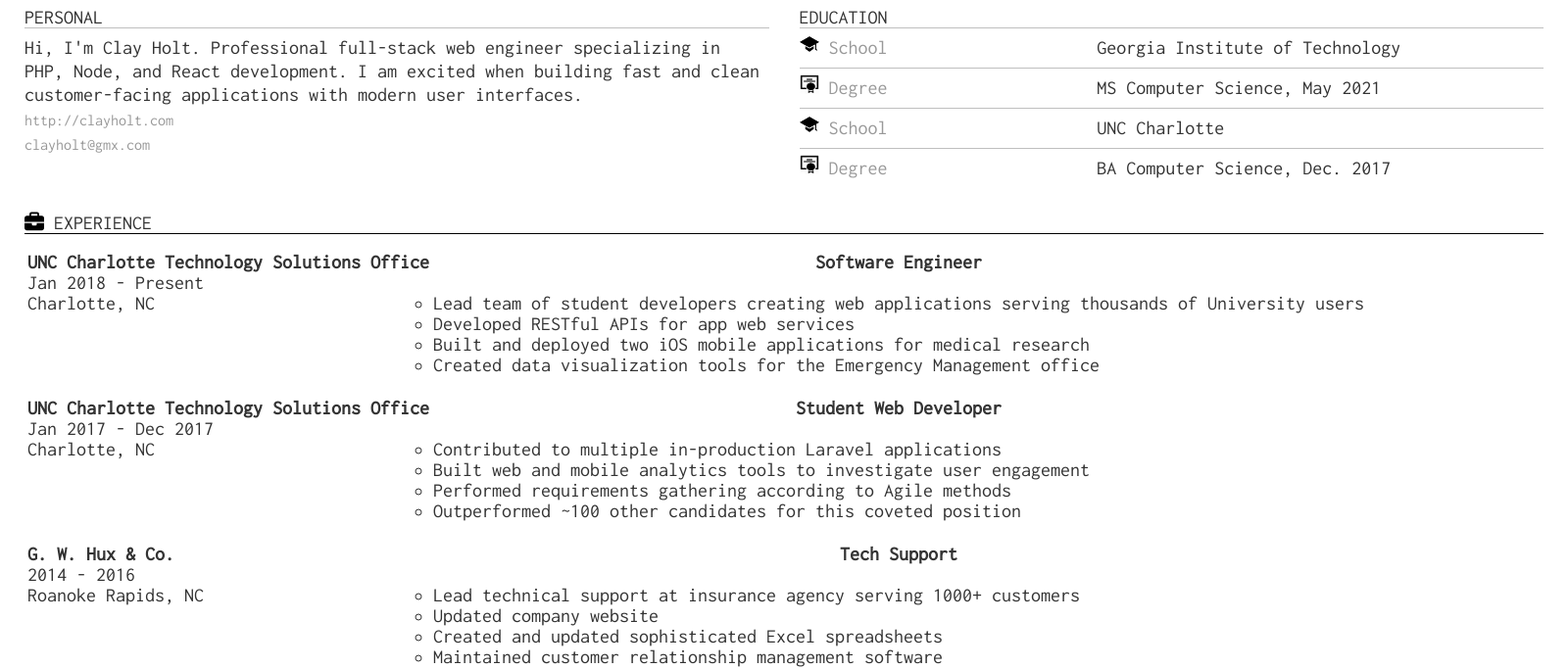
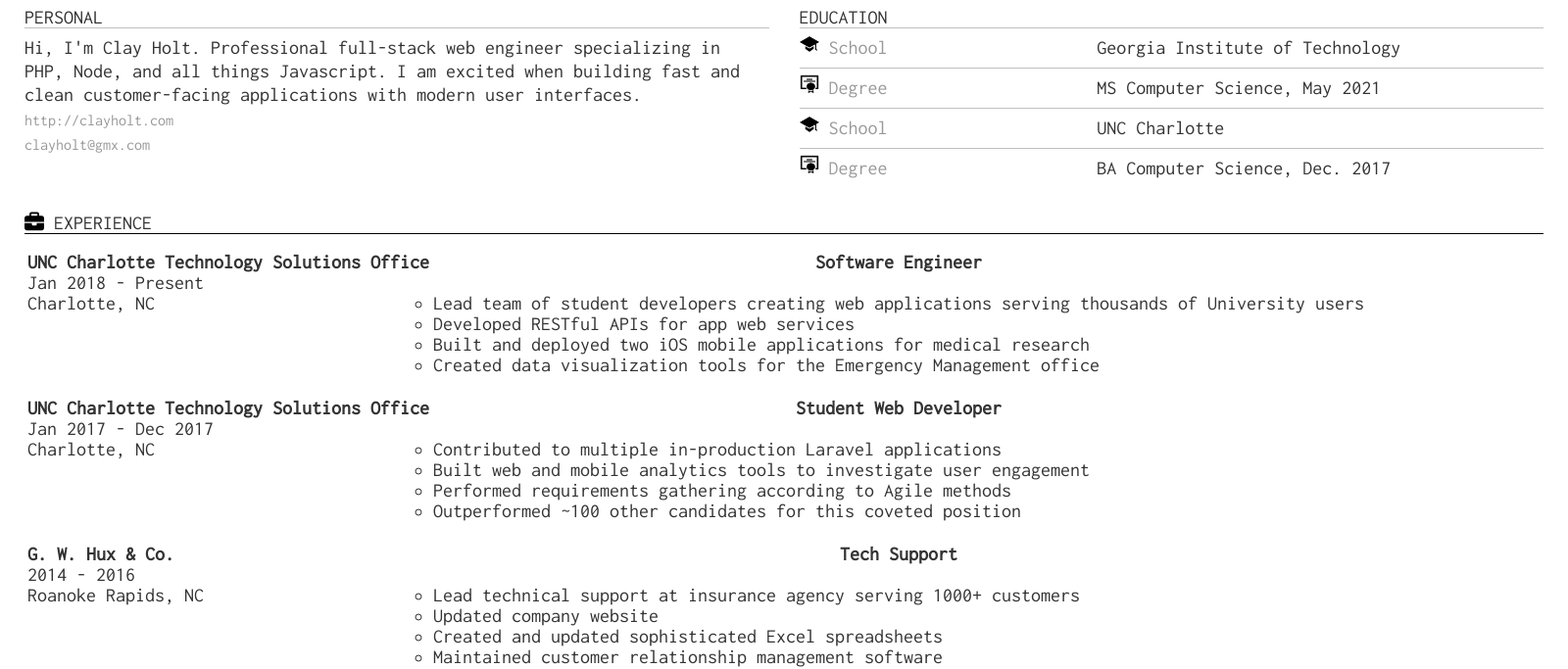
Before and after one commit to tarwater/resume-maker-app, an Electron app: page index.html in a window 1600 px wide. Shown: the part 103-786 px from the top of the page at 98% size. Drawn offline with Linux system fonts and the light colour scheme.

```diff
--- a/index.html
+++ b/index.html
@@ -27,8 +27,7 @@
                 <div class="name-profile">
                     <ul class="profile-desc">
                         <li>
-                            Hi, I'm Clay Holt. Professional full-stack web engineer specializing in PHP, Node, and React
-                            development.
+                            Hi, I'm Clay Holt. Professional full-stack web engineer specializing in PHP, Node, and all things Javascript.
                             I am excited when building fast and clean customer-facing applications with modern user
                             interfaces.
                             <span style="color: #999999; font-size: .8em; line-height: 1.5em">
```
